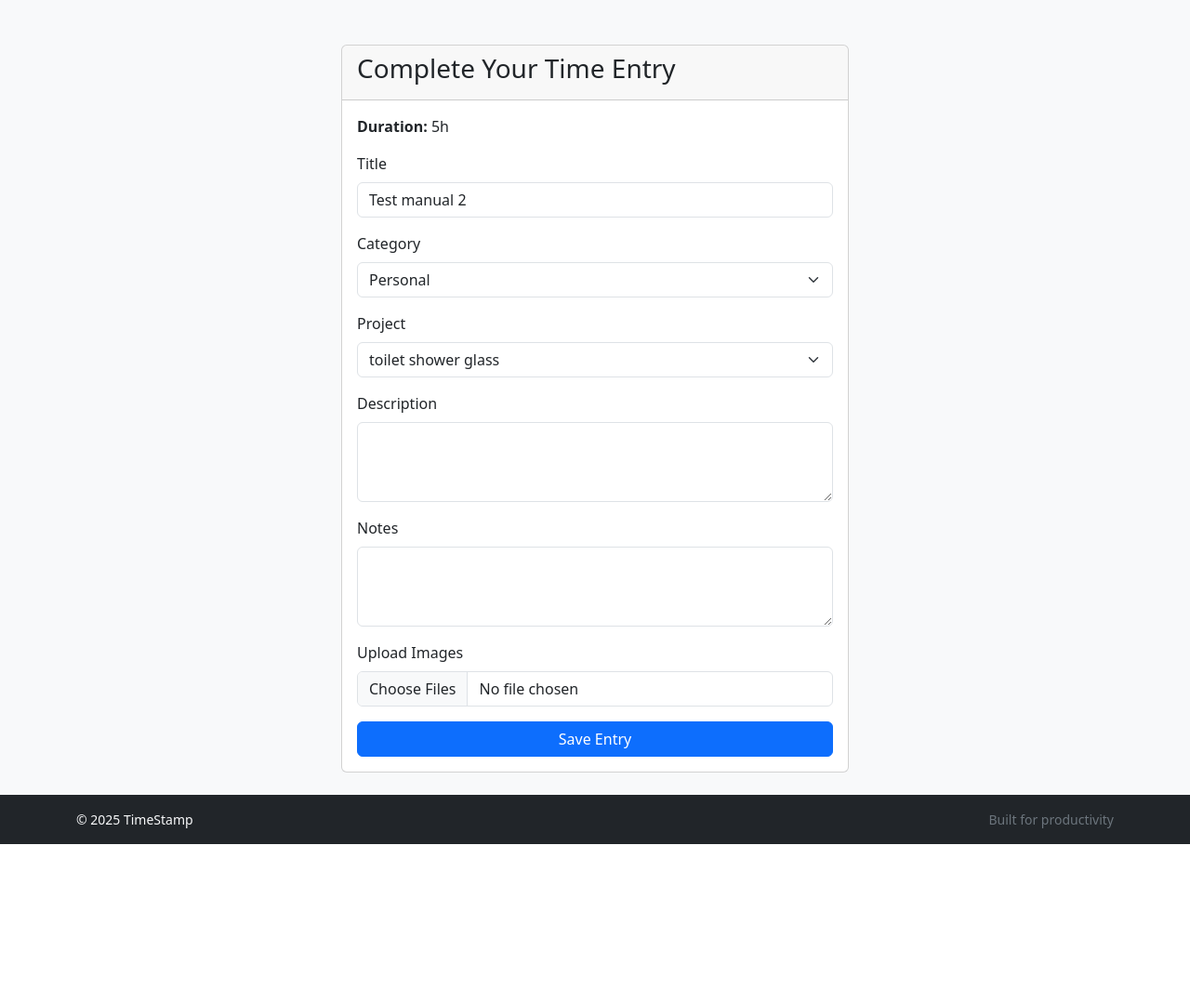
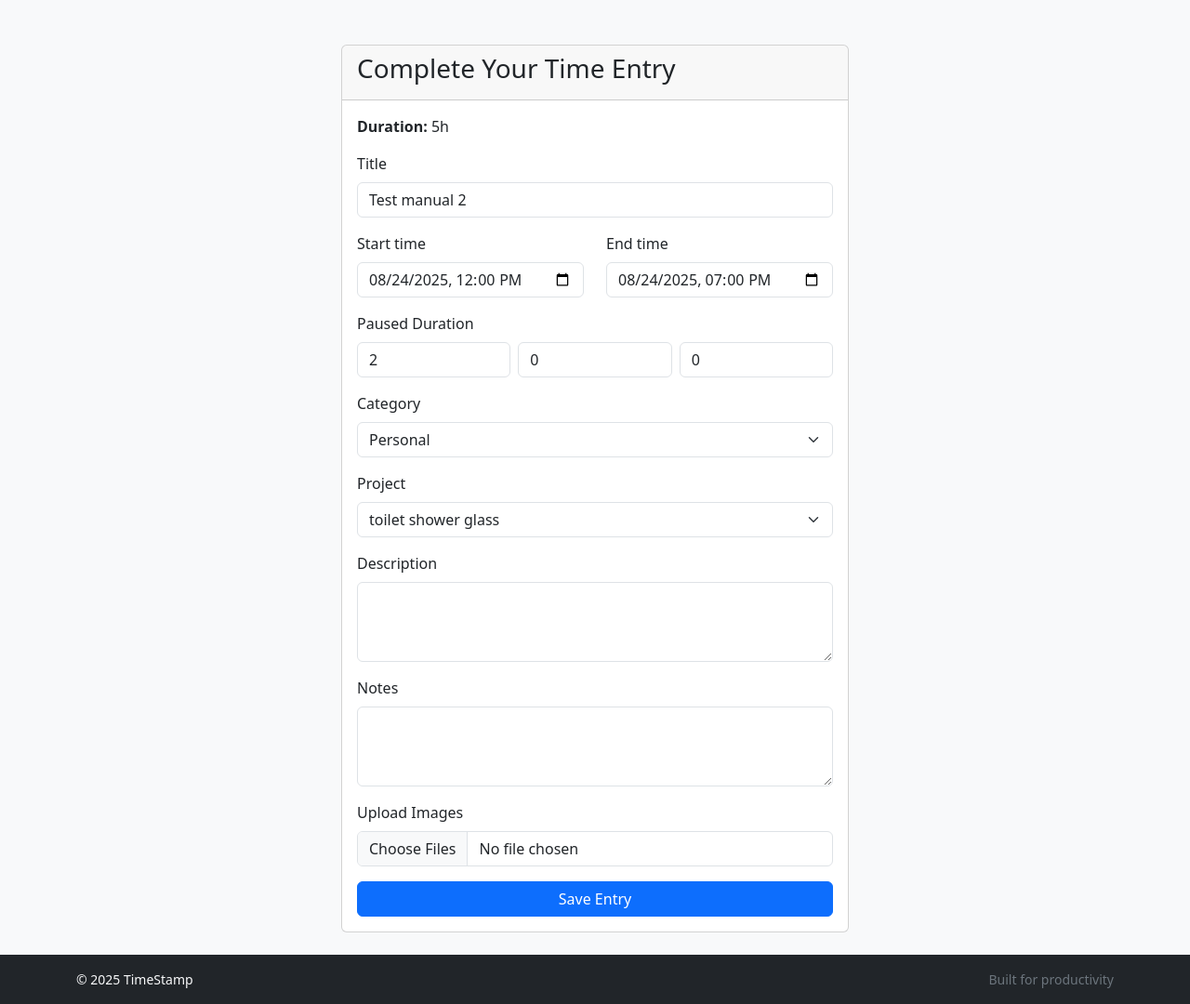
Before and after one commit to jnehmeh87/time-stamp, a Django app: page /entries/78/update/ in a window 1280 px wide. Shown: the part 56-1136 px from the top of the page at 93% size. Before the commit the page ends 964 px from the top, so only its background shows below. Run offline with Django 4.2, Linux system fonts and the light colour scheme; a user stored in the database is signed in; data comes from the database, SQL or seed files in the repository; both versions use the stored data as it was after the commit; data that the repository does not hold is empty.

Commit message:
feat: Enhance time entry form with manual editing
- Allow users to manually edit start time, end time, and pause duration on the time entry update form.
- Split pause duration into separate fields (HH, MM, SS) for improved usability.
- Add an  flag to the  model, which is set to true when time or pause duration is modified.
- Fix image upload functionality on the update form by correctly handling multiple file uploads.

```diff
--- a/templates/tracker/timeentry_form.html
+++ b/templates/tracker/timeentry_form.html
@@ -19,6 +19,30 @@
                     <div class="mb-3">
                         <label for="{{ form.title.id_for_label }}" class="form-label">{{ form.title.label }}</label>
                         {{ form.title }}
+                    </div>
+                    <div class="row">
+                        <div class="col-md-6 mb-3">
+                            <label for="{{ form.start_time.id_for_label }}" class="form-label">{{ form.start_time.label }}</label>
+                            {{ form.start_time }}
+                        </div>
+                        <div class="col-md-6 mb-3">
+                            <label for="{{ form.end_time.id_for_label }}" class="form-label">{{ form.end_time.label }}</label>
+                            {{ form.end_time }}
+                        </div>
+                    </div>
+                    <div class="mb-3">
+                        <label class="form-label">Paused Duration</label>
+                        <div class="row g-2">
+                            <div class="col">
+                                {{ form.pause_hours }}
+                            </div>
+                            <div class="col">
+                                {{ form.pause_minutes }}
+                            </div>
+                            <div class="col">
+                                {{ form.pause_seconds }}
+                            </div>
+                        </div>
                     </div>
                     <div class="mb-3">
                         <label for="{{ form.category.id_for_label }}" class="form-label">{{ form.category.label }}</label>
@@ -64,8 +88,8 @@
 {% block extra_js %}
 <script>
 document.addEventListener('DOMContentLoaded', function() {
-    const categorySelect = document.getElementById('{{ form.category.id_for_label }}');
-    const projectSelect = document.getElementById('{{ form.project.id_for_label }}');
+    const categorySelect = document.getElementById('id_category');
+    const projectSelect = document.getElementById('id_project');
     const initialProjectId = '{{ object.project.pk|default:"" }}';
 
     function updateProjectList(selectedCategory, projectIdToSelect) {
@@ -74,16 +98,11 @@ document.addEventListener('DOMContentLoaded', function() {
         fetch(url)
             .then(response => response.json())
             .then(data => {
-                // Clear existing options
                 projectSelect.innerHTML = '<option value="">No Project</option>';
-
-                // Add new options
                 data.forEach(function(project) {
                     const option = new Option(project.name, project.id);
                     projectSelect.add(option);
                 });
-
-                // Re-select the initial or previously selected project
                 if (projectIdToSelect) {
                     projectSelect.value = projectIdToSelect;
                 }
@@ -91,13 +110,10 @@ document.addEventListener('DOMContentLoaded', function() {
             .catch(error => console.error('Error fetching projects:', error));
     }
 
-    // --- Event Listener for Category Change ---
     categorySelect.addEventListener('change', function() {
-        updateProjectList(this.value, null); // Don't pre-select a project on change
+        updateProjectList(this.value, null);
     });
 
-    // --- Initial Load ---
-    // Trigger the filter on page load to populate projects based on the initial category
     if (categorySelect.value) {
         updateProjectList(categorySelect.value, initialProjectId);
     }
--- a/tracker/forms.py
+++ b/tracker/forms.py
@@ -1,7 +1,7 @@
 from django import forms
 from .models import TimeEntry, Project, TimeEntryImage, CATEGORY_CHOICES
 from django.core.exceptions import ValidationError
-from datetime import date
+from datetime import date, timedelta
 from allauth.account.forms import SignupForm
 from django_countries.fields import CountryField
 
@@ -9,21 +9,44 @@ class MultiImageInput(forms.ClearableFileInput):
     allow_multiple_selected = True
 
 class TimeEntryUpdateForm(forms.ModelForm):
-    images = forms.ImageField(
+    images = forms.FileField(
+        widget=MultiImageInput(attrs={'class': 'form-control'}),
         required=False,
-        widget=MultiImageInput(attrs={'class': 'form-control', 'multiple': True}),
-        help_text="You can select multiple images."
+        label="Upload New Images"
+    )
+    pause_hours = forms.IntegerField(
+        label="Hours", min_value=0, required=False,
+        widget=forms.NumberInput(attrs={'class': 'form-control', 'placeholder': 'HH'})
+    )
+    pause_minutes = forms.IntegerField(
+        label="Minutes", min_value=0, max_value=59, required=False,
+        widget=forms.NumberInput(attrs={'class': 'form-control', 'placeholder': 'MM'})
+    )
+    pause_seconds = forms.IntegerField(
+        label="Seconds", min_value=0, max_value=59, required=False,
+        widget=forms.NumberInput(attrs={'class': 'form-control', 'placeholder': 'SS'})
     )
 
     class Meta:
         model = TimeEntry
-        fields = ['title', 'project', 'description', 'notes', 'category', 'images']
+        fields = [
+            'title', 'category', 'project', 'start_time', 'end_time',
+            'description', 'notes'
+        ]
         widgets = {
+            'start_time': forms.DateTimeInput(
+                attrs={'type': 'datetime-local', 'class': 'form-control'},
+                format='%Y-%m-%dT%H:%M'
+            ),
+            'end_time': forms.DateTimeInput(
+                attrs={'type': 'datetime-local', 'class': 'form-control'},
+                format='%Y-%m-%dT%H:%M'
+            ),
             'title': forms.TextInput(attrs={'class': 'form-control'}),
+            'category': forms.Select(attrs={'class': 'form-select'}),
             'project': forms.Select(attrs={'class': 'form-select'}),
             'description': forms.Textarea(attrs={'class': 'form-control', 'rows': 3}),
             'notes': forms.Textarea(attrs={'class': 'form-control', 'rows': 3}),
-            'category': forms.Select(attrs={'class': 'form-select'}),
         }
 
     def __init__(self, *args, **kwargs):
@@ -33,14 +56,36 @@ class TimeEntryUpdateForm(forms.ModelForm):
             self.fields['project'].queryset = Project.objects.filter(user=user)
             self.fields['project'].empty_label = "No Project"
 
+        # Populate pause fields from the model's paused_duration
+        if self.instance and self.instance.paused_duration:
+            seconds = self.instance.paused_duration.total_seconds()
+            self.fields['pause_hours'].initial = int(seconds // 3600)
+            self.fields['pause_minutes'].initial = int((seconds % 3600) // 60)
+            self.fields['pause_seconds'].initial = int(seconds % 60)
+
+    def clean(self):
+        cleaned_data = super().clean()
+        hours = cleaned_data.get('pause_hours') or 0
+        minutes = cleaned_data.get('pause_minutes') or 0
+        seconds = cleaned_data.get('pause_seconds') or 0
+
+        # Combine into a timedelta and add to cleaned_data
+        cleaned_data['paused_duration'] = timedelta(hours=hours, minutes=minutes, seconds=seconds)
+        return cleaned_data
+
     def save(self, commit=True):
-        instance = super().save(commit=commit)
-        image_files = self.files.getlist('images')
-        if commit and image_files:
-            TimeEntryImage.objects.bulk_create([
-                TimeEntryImage(time_entry=instance, image=img) for img in image_files
-            ])
-        return instance
+        # Set the model's paused_duration from our cleaned data
+        self.instance.paused_duration = self.cleaned_data['paused_duration']
+
+        # Save the TimeEntry instance first
+        entry = super().save(commit=commit)
+
+        # Now, handle the uploaded images
+        if commit:
+            for image_file in self.files.getlist('images'):
+                TimeEntryImage.objects.create(time_entry=entry, image=image_file)
+
+        return entry
 
 class TimeEntryForm(forms.ModelForm):
     class Meta:
--- a/tracker/models.py
+++ b/tracker/models.py
@@ -53,6 +53,7 @@ class TimeEntry(models.Model):
     is_paused = models.BooleanField(default=False)
     last_pause_time = models.DateTimeField(null=True, blank=True)
     paused_duration = models.DurationField(default=timedelta(0))
+    is_manual = models.BooleanField(default=False)  # Add this field
 
     class Meta:
         ordering = ['-start_time']
--- a/tracker/views.py
+++ b/tracker/views.py
@@ -121,7 +121,7 @@ class TimeEntryListView(LoginRequiredMixin, ListView):
     model = TimeEntry
     template_name = 'tracker/timeentry_list.html'
     context_object_name = 'entries'
-    paginate_by = 25
+    paginate_by = 15
 
     def get_paginate_by(self, queryset):
         """
@@ -240,6 +240,14 @@ class TimeEntryUpdateView(LoginRequiredMixin, UpdateView):
 
     def get_queryset(self):
         return super().get_queryset().filter(user=self.request.user)
+
+    def form_valid(self, form):
+        # Check if start, end time, or pause duration was changed
+        changed_fields = form.changed_data
+        pause_fields = ['pause_hours', 'pause_minutes', 'pause_seconds']
+        if 'start_time' in changed_fields or 'end_time' in changed_fields or any(f in changed_fields for f in pause_fields):
+            form.instance.is_manual = True
+        return super().form_valid(form)
 
 class TimeEntryDeleteView(LoginRequiredMixin, DeleteView):
     model = TimeEntry
```
Also changed, not shown: README.md, db.sqlite3, tracker/migrations/0016_timeentry_is_manual.py (added).
